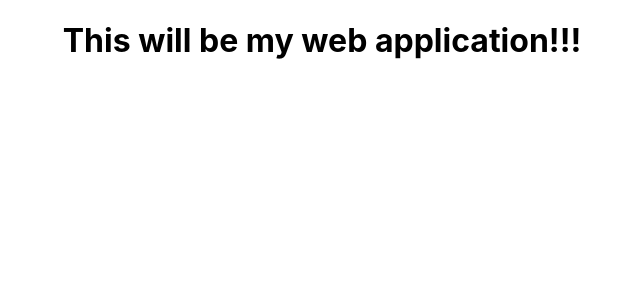
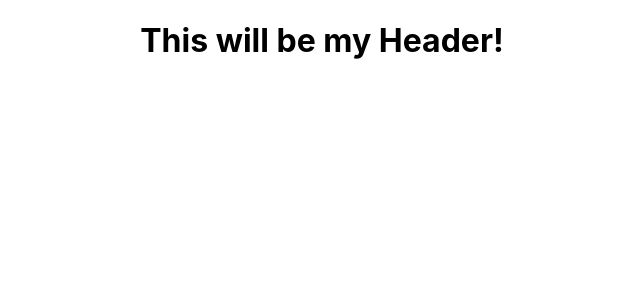
Before and after one commit to chriswolfdesign/chriswolfdesign, a React (Create React App) app: page / in a window 1280 px wide. Shown: the top 300 px of the page, without its empty margins (318-958 px from the left). Built offline with nearby package versions, Linux system fonts and the light colour scheme.

Commit message:
Made preparations for header

```diff
--- a/src/App.js
+++ b/src/App.js
@@ -1,11 +1,11 @@
 import React from 'react';
-import logo from './logo.svg';
 import './App.css';
+import Header from './components/Header'
 
 function App() {
   return (
     <div className="App">
-      <h1>This will be my web application!!!</h1>
+      <Header />
     </div>
   );
 }
--- /dev/null
+++ b/src/components/Header.js
@@ -0,0 +1,11 @@
+import React from 'react';
+
+const Header = () => {
+    return (
+        <div>
+            <h1>This will be my Header!</h1>
+        </div>
+    )
+}
+
+export default Header;
```
Also changed, not shown: src/logo.svg (deleted).
